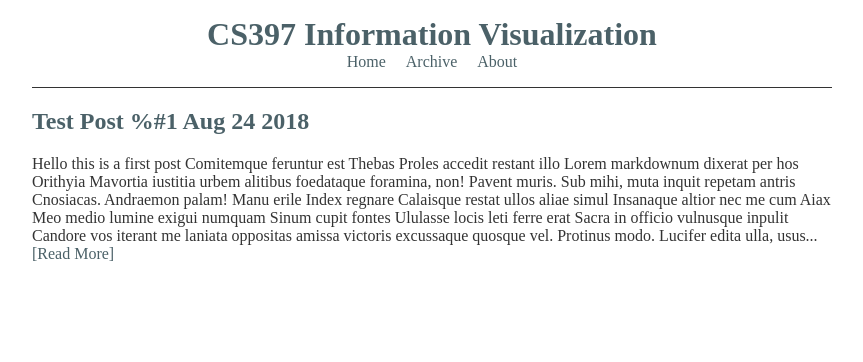
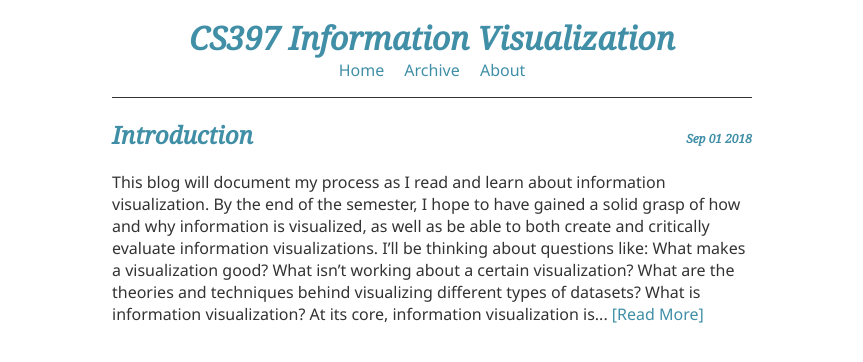
Before and after one commit to lester-lee/f2018-info-vis, a Jekyll site: the page built from index.html, in a window 1280 px wide. Shown: the top 362 px of the page, without its empty margins (208-1071 px from the left). Built offline with Jekyll 4.4.1, drawn with Linux system fonts in a browser that asks for light colours.

Commit message:
Fix some style and start Introduction post

```diff
--- a/_layouts/base.html
+++ b/_layouts/base.html
@@ -6,6 +6,7 @@
   <title>{{ page.title }}</title>
   <meta name="viewport" content="width=device-width, initial-scale=1">
   <link rel="stylesheet" type="text/css" media="screen" href="{{ site.baseurl }}/css/base.css" />
+  <link href="https://fonts.googleapis.com/css?family=Noto+Sans|Noto+Serif:400i" rel="stylesheet">
 </head>
 <body>
   {% include header-nav.html %}
--- a/_layouts/post.html
+++ b/_layouts/post.html
@@ -1,4 +1,5 @@
 ---
 layout: base
 ---
+<h1>{{ page.title }}</h1>
 {{ content }}
--- /dev/null
+++ b/_posts/2018-09-01-introduction.md
@@ -0,0 +1,31 @@
+---
+layout: post
+title: Introduction
+---
+This blog will document my process as I read and learn about information visualization. By the end of the semester, I hope to have gained a solid grasp of how and why information is visualized, as well as be able to both create and critically evaluate information visualizations. I'll be thinking about questions like: What makes a visualization good? What isn't working about a certain visualization? What are the theories and techniques behind visualizing different types of datasets?
+
+## What is information visualization?
+At its core, information visualization is about transforming data into visual representations. These visualizations can be used to explore a dataset, to glean information that may not have been readily accessible from the original dataset. Visualizations can be used to present information to an audience who may not be familiar with the dataset.
+
+Visualizations can vary a lot, whether in purpose, aesthetics, or effectiveness. They can look like this:
+![Example of a bar chart](https://datavizproject.com/wp-content/uploads/2015/10/Sk%C3%A6rmbillede-2017-07-18-kl.-09.58.24.png)
+[Source: Facebook](https://www.facebook.com)
+
+or like this:
+![Example of a line graph](https://i.gyazo.com/45dbfe2659424894b0d53005c0b52f33.png)
+[Source: New York Times](https://www.nytimes.com/interactive/2018/08/30/climate/how-much-hotter-is-your-hometown.html)
+
+Further along this semester I will delve deeper into what exactly makes a good (or bad) visualization, and qualities to look out for while analyzing and creating visualizations.
+
+## Why visualize?
+Personally, I find myself understanding new material much better when it is visually presented.
+
+Visualization enables the viewer to quickly process large amounts of data.
+
+A visualization may reveal patterns that were previously obscured, unnoticed trends in the data. For example, consider Anscombe's quartet, which are datasets created to illustrate this purpose.[^1] These four scatterplots each contain eleven points and have nearly identical descriptive statistics. When graphed, however, one can quickly see that they have distinctively different patterns.
+![Anscombe's quartet, four scatterplots]()
+
+## Fundamentals
+
+## References
+[^1]: Anscombe quartet reference
--- a/css/base.scss
+++ b/css/base.scss
@@ -1,11 +1,11 @@
 ---
 ---
 /* --- Variables --- */
-$text-font: sans-serif;
-$title-font: serif;
+$text-font: 'Noto Sans', sans-serif;
+$title-font: 'Noto Serif', serif;
 
 $primary-color: #333;
-$secondary-color: rgb(75, 97, 104);
+$secondary-color: rgb(64, 143, 167);
 
 html {
   box-sizing: border-box;
@@ -19,6 +19,7 @@ body {
   padding: 0;
   margin: 0 1.5em;
   color: $primary-color;
+  font-family: $text-font;
 }
 
 a {
@@ -31,6 +32,15 @@ pre {
   word-wrap: break-word;
 }
 
+img {
+  max-width: 100%;
+}
+
+@for $i from 1 through 6 {
+  h#{$i} {
+    font-family: $title-font;
+  }
+}
 
 /* --- Masthead --- */
 .Masthead {
@@ -52,9 +62,18 @@ pre {
   }
 }
 
+/* --- Post --- */
+.Post {
+  &Date {
+    font-size: .5em;
+    float: right;
+    margin-top: 1em;
+  }
+}
+
 @media (min-width: 768px) {
   body {
-    width: 50em;
+    width: 40em;
     max-width: 80vw;
     margin: 0 auto;
   }
--- a/index.html
+++ b/index.html
@@ -1,6 +1,6 @@
 ---
 layout: base
-title: Lester Lee | CS397 - Information Visualization
+title: CS397 - Information Visualization
 ---
 <section class="PostList">
   {% for post in site.posts %}
```
Also changed, not shown: about.md (+1 -1 lines), test.md (renamed from _posts/2018-08-24-test.md).
